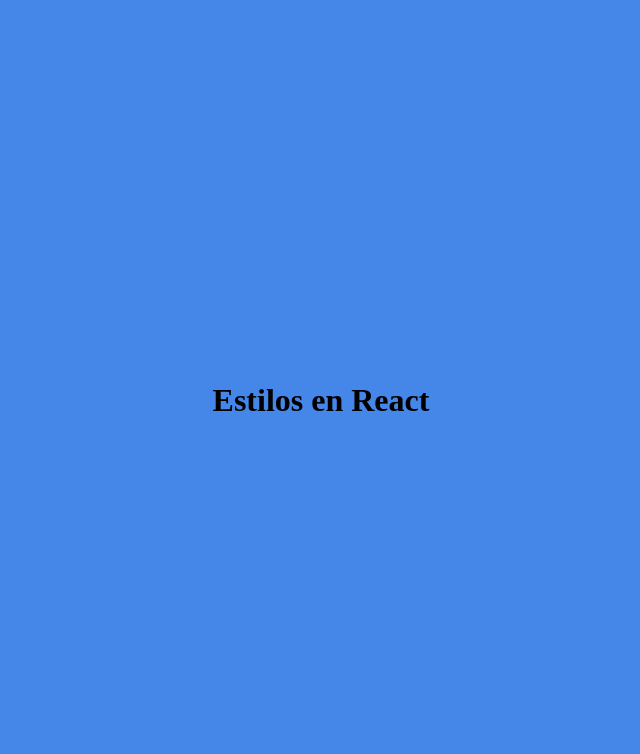
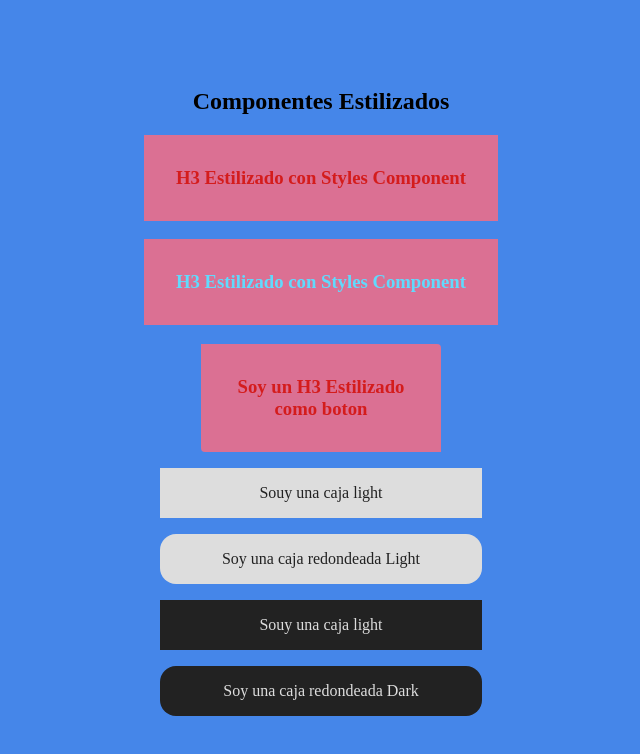
Before and after one commit to Dev-Simon20/00-OpenBoot, a React (Vite) app: page / in a window 1280 px wide. Shown: the top 754 px of the page, without its empty margins (319-959 px from the left). Built offline with nearby package versions, Linux system fonts and the light colour scheme.

Commit message:
Se termino con los ejeMPLOS bASICO jonMircha

```diff
--- a/src/App.jsx
+++ b/src/App.jsx
@@ -15,7 +15,7 @@ import { Carrusel } from './hooks/Carrusel/Carrusel'
 import { HookPerso } from './hooks/HooksPers/HookPerso'
 import CustomTextInput from './hooks/UseRef/Referencia'
 import Formulario from './Components/Ejemplos/Formulario'
-import Estilos from './Components/Ejemplos/Estillos'
+import CompStyle from './Components/Ejemplos/Compo/CompStyle'
 
 function App() {
   document.body.style.backgroundColor = '#4586e9';
@@ -43,8 +43,8 @@ function App() {
        {/* <HookPerso></HookPerso> */}
        {/* <CustomTextInput></CustomTextInput> */}
        {/* <Formulario></Formulario> */}
-       <Estilos></Estilos>
-
+       {/* <Estilos></Estilos> */}
+      <CompStyle></CompStyle>
 
 
     </>
--- /dev/null
+++ b/src/Components/Ejemplos/Compo/CompStyle.jsx
@@ -0,0 +1,91 @@
+import { css,keyframes,ThemeProvider, createGlobalStyle} from "styled-components"
+import styled from "styled-components"
+
+
+const CompStyle=()=>{
+    let mainColor='#db7093',
+    mainAlphaColor='#db709380';
+
+    const setTransitionTime=(time)=>`all ${time}s ease`;
+
+    const fadeIn= keyframes`
+    0%{
+        opacity: 0;
+    }
+    100%{
+        opacity: 1;
+    }
+    `
+
+
+
+
+
+
+    const Myh3=styled.h3`
+    padding: 2rem;
+    text-align: center;
+    /* color: ${(props)=>props.color}; */
+    color: ${({color})=>color};
+    /* Condicionamos el color */
+    color: ${({color})=>color||'#d41c1c'};
+    background-color: ${mainColor};
+    transition:${setTransitionTime('1')};
+    animation: ${fadeIn} 2s ease-in-out;
+
+    ${({isButton})=>isButton && css`
+     margin: auto;
+     max-width: 50%;
+     border-radius: 0%.25rem;
+     cursor: pointer;
+     &:hover{
+        background-color:green !important;
+     }
+    `}
+
+    &:hover{
+        background-color: ${mainAlphaColor};
+    }
+    `
+
+
+    const light={
+        color:'#222',
+        bgColor:'#DDD'
+    }
+
+    const dark={
+        color:'#DDD',
+        bgColor:'#222'
+    }
+
+    const Box=styled.div`
+    padding: 1rem;
+    margin: 1rem;
+    color:${({theme})=>theme.color};
+    background-color: ${({theme})=>theme.bgColor};
+    animation: ${fadeIn} 2s ease-in;`
+    const BoxRound=styled(Box)`
+      border-radius: 1rem;
+    `
+
+
+    return(
+        <>
+        <h2>Componentes Estilizados</h2>
+        <Myh3> H3 Estilizado con Styles Component</Myh3>
+        <Myh3 color='#61dafd'> H3 Estilizado con Styles Component</Myh3>
+        <Myh3 isButton>Soy un H3 Estilizado como boton</Myh3>
+        <ThemeProvider theme={light}>
+          <Box> Souy una caja light</Box>
+          <BoxRound> Soy una caja redondeada Light  </BoxRound>
+        </ThemeProvider>
+        <ThemeProvider theme={dark}>
+          <Box> Souy una caja light</Box>
+          <BoxRound> Soy una caja redondeada Dark  </BoxRound>
+        </ThemeProvider>
+        </>
+    )
+}
+
+export default CompStyle
--- a/src/Components/Ejemplos/Estillos.jsx
+++ /dev/null
@@ -1,11 +0,0 @@
-
-
-const Estilos=()=>{
-     return(
-        <>
-         <h1>Estilos en React</h1>
-        </>
-     )
-}
-
-export default Estilos
--- a/src/hooks/Carrusel/sty.css
+++ b/src/hooks/Carrusel/sty.css
@@ -1,7 +1,7 @@
 .carrusel {
-    width: 700px; /* Ajusta el ancho según tus necesidades */
+    width: 200px; /* Ajusta el ancho según tus necesidades */
     height: auto; /* Ajusta la altura según tus necesidades */
-    transition: opacity 3s ease-in-out; /* Transición de opacidad de 3 segundos */
+     /* Transición de opacidad de 3 segundos */
   }
 
   .carrusel img {
@@ -11,5 +11,10 @@
   }
 
   .ig {
-    transition: opacity 3s ease-in-out; /* Transición de opacidad de 3 segundos para la clase ig */
+     /* Transición de opacidad de 3 segundos para la clase ig */
+
+
   }
+  .ig:hover{
+    transform: scale(1.5);
+  }
```
Also changed, not shown: package.json (+6 -1 lines), src/Components/Ejemplos/Estilos/Estilos.css (added, +9 -0 lines), src/Components/Ejemplos/Estilos/Estilos.jsx (added, +21 -0 lines), src/Components/Ejemplos/Estilos/Estilos.scss (added, +14 -0 lines), 1 other file (tests, documents, lock files or other folders).
